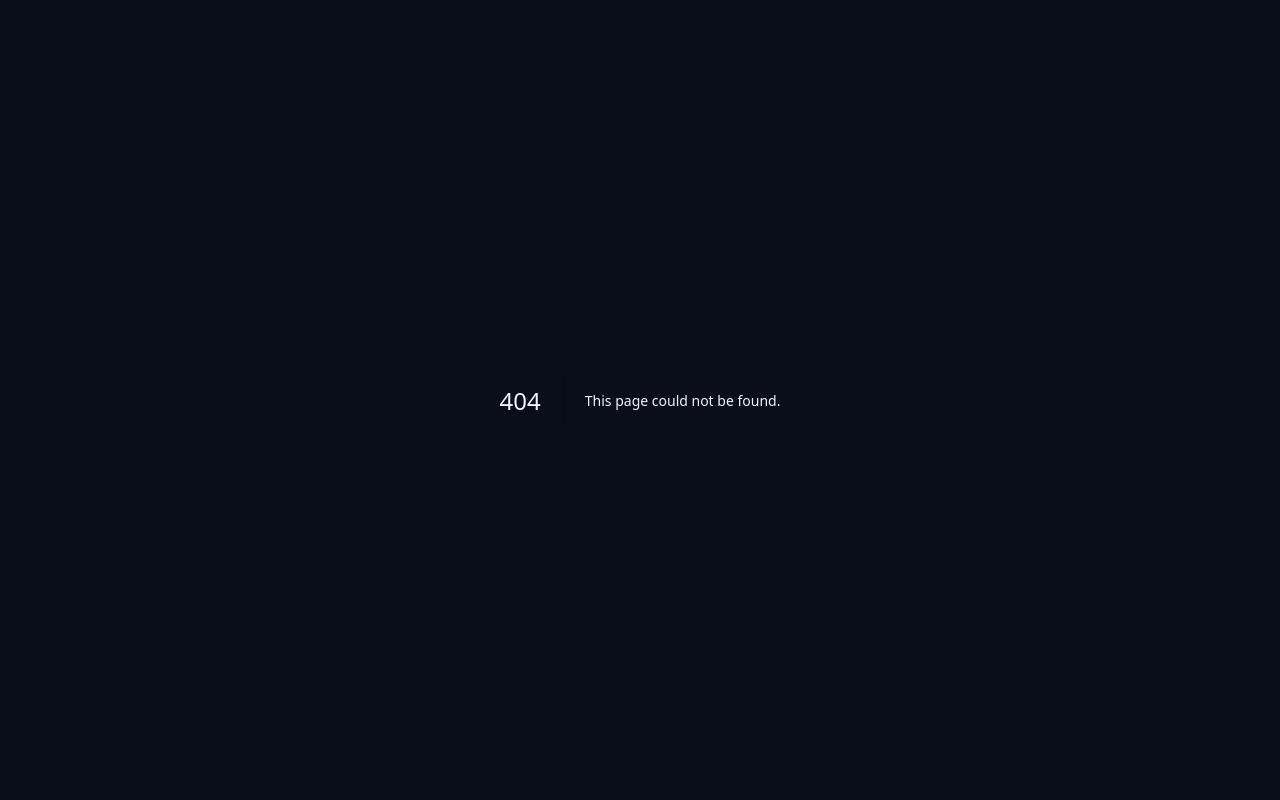
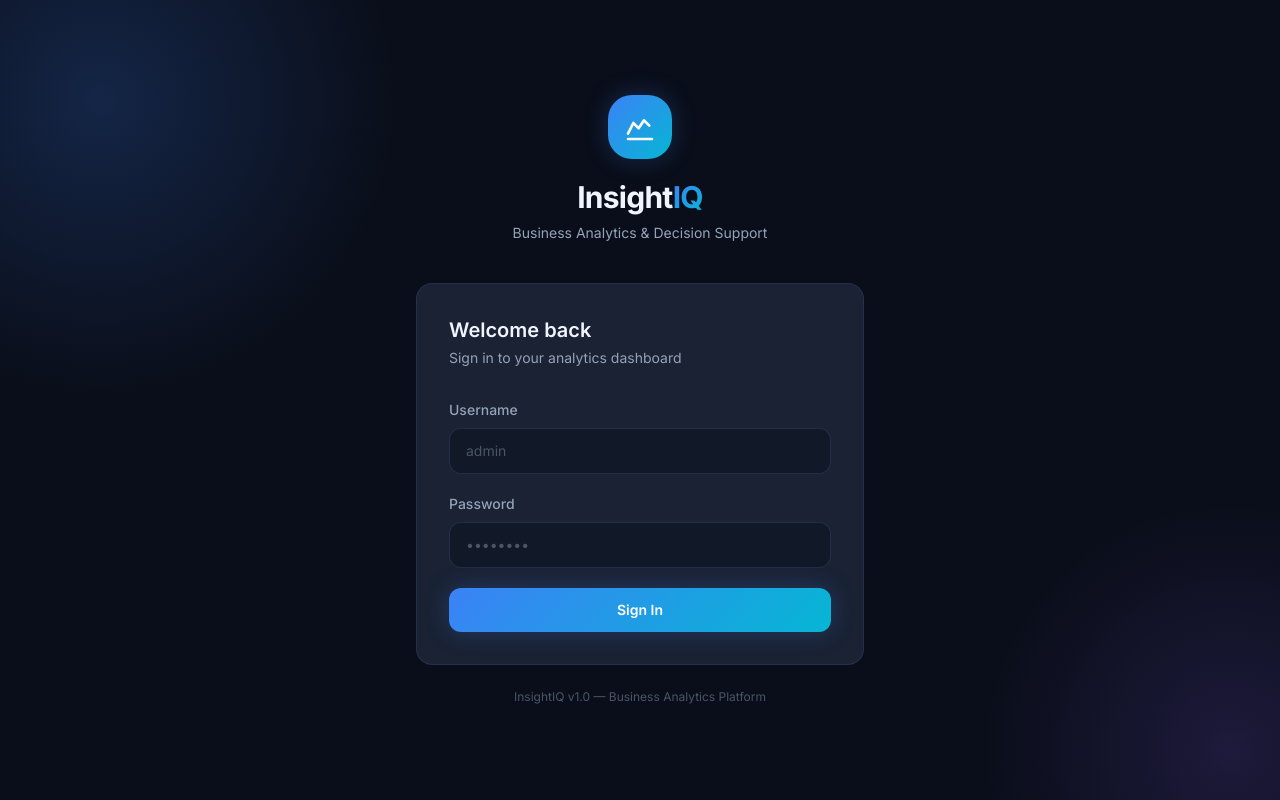
Before and after one commit to AnoopPatel582/InsightIQ, a Next.js app in the folder frontend/: page /login in a window 1280 px wide. Before the commit this address had no page. Built offline with nearby package versions, Linux system fonts and the light colour scheme.

Commit message:
step F2: login page — glassmorphism form, JWT auth, error handling, redirect

```diff
--- /dev/null
+++ b/frontend/app/login/layout.js
@@ -0,0 +1,6 @@
+export const metadata = {
+  title: "Sign In",
+  description: "Sign in to InsightIQ to access your analytics dashboard.",
+};
+
+export { default } from "./page";
--- /dev/null
+++ b/frontend/app/login/page.js
@@ -0,0 +1,188 @@
+"use client";
+
+import { useState, useEffect } from "react";
+import { useRouter } from "next/navigation";
+
+export default function LoginPage() {
+  const router = useRouter();
+  const [username, setUsername] = useState("");
+  const [password, setPassword] = useState("");
+  const [error, setError]       = useState("");
+  const [loading, setLoading]   = useState(false);
+
+  // If already logged in, skip to dashboard
+  useEffect(() => {
+    if (typeof window !== "undefined" && localStorage.getItem("access_token")) {
+      router.replace("/dashboard");
+    }
+  }, [router]);
+
+  async function handleSubmit(e) {
+    e.preventDefault();
+    setError("");
+
+    if (!username.trim() || !password) {
+      setError("Please enter both username and password.");
+      return;
+    }
+
+    setLoading(true);
+    try {
+      const res = await fetch("/api/auth/login", {
+        method: "POST",
+        headers: { "Content-Type": "application/json" },
+        body: JSON.stringify({ username: username.trim(), password }),
+      });
+
+      const data = await res.json();
+
+      if (res.ok) {
+        localStorage.setItem("access_token", data.access_token);
+        localStorage.setItem("username", username.trim());
+        router.push("/dashboard");
+      } else {
+        setError(data.detail || "Incorrect username or password.");
+      }
+    } catch {
+      setError("Cannot reach the server. Is the backend running?");
+    } finally {
+      setLoading(false);
+    }
+  }
+
+  return (
+    <main className="min-h-screen flex items-center justify-center bg-bg-primary px-4 relative overflow-hidden">
+
+      {/* ── Background glow orbs ─────────────────────────────── */}
+      <div
+        className="pointer-events-none absolute top-[-200px] left-[-200px] w-[600px] h-[600px] rounded-full opacity-20"
+        style={{ background: "radial-gradient(circle, #3b82f6, transparent 70%)" }}
+      />
+      <div
+        className="pointer-events-none absolute bottom-[-200px] right-[-200px] w-[500px] h-[500px] rounded-full opacity-15"
+        style={{ background: "radial-gradient(circle, #8b5cf6, transparent 70%)" }}
+      />
+
+      {/* ── Card ─────────────────────────────────────────────── */}
+      <div className="animate-fade-up w-full max-w-md">
+
+        {/* Logo + heading */}
+        <div className="text-center mb-10">
+          <div className="inline-flex items-center justify-center w-16 h-16 rounded-xl bg-gradient-blue shadow-glow-blue mb-5">
+            {/* Chart icon */}
+            <svg className="w-8 h-8 text-white" fill="none" viewBox="0 0 24 24" stroke="currentColor" strokeWidth={2}>
+              <path strokeLinecap="round" strokeLinejoin="round"
+                d="M3 17l4-8 4 4 4-6 4 4" />
+              <path strokeLinecap="round" strokeLinejoin="round"
+                d="M3 21h18" />
+            </svg>
+          </div>
+          <h1 className="text-3xl font-bold text-text-primary tracking-tight">
+            Insight<span className="text-gradient-blue">IQ</span>
+          </h1>
+          <p className="mt-2 text-sm text-text-secondary">
+            Business Analytics &amp; Decision Support
+          </p>
+        </div>
+
+        {/* Form card */}
+        <div className="glass-card p-8">
+          <h2 className="text-xl font-semibold text-text-primary mb-1">
+            Welcome back
+          </h2>
+          <p className="text-sm text-text-secondary mb-8">
+            Sign in to your analytics dashboard
+          </p>
+
+          <form onSubmit={handleSubmit} className="space-y-5" noValidate>
+
+            {/* Username */}
+            <div>
+              <label
+                htmlFor="username"
+                className="block text-sm font-medium text-text-secondary mb-2"
+              >
+                Username
+              </label>
+              <input
+                id="username"
+                type="text"
+                autoComplete="username"
+                value={username}
+                onChange={(e) => setUsername(e.target.value)}
+                placeholder="admin"
+                className="w-full px-4 py-3 rounded-md bg-bg-secondary border border-[rgba(99,130,201,0.2)]
+                           text-text-primary placeholder-text-muted text-sm
+                           focus:outline-none focus:border-accent-blue focus:ring-1 focus:ring-accent-blue
+                           transition-colors duration-200"
+                disabled={loading}
+              />
+            </div>
+
+            {/* Password */}
+            <div>
+              <label
+                htmlFor="password"
+                className="block text-sm font-medium text-text-secondary mb-2"
+              >
+                Password
+              </label>
+              <input
+                id="password"
+                type="password"
+                autoComplete="current-password"
+                value={password}
+                onChange={(e) => setPassword(e.target.value)}
+                placeholder="••••••••"
+                className="w-full px-4 py-3 rounded-md bg-bg-secondary border border-[rgba(99,130,201,0.2)]
+                           text-text-primary placeholder-text-muted text-sm
+                           focus:outline-none focus:border-accent-blue focus:ring-1 focus:ring-accent-blue
+                           transition-colors duration-200"
+                disabled={loading}
+              />
+            </div>
+
+            {/* Error message */}
+            {error && (
+              <div className="flex items-start gap-2 text-sm text-red-400 bg-red-400/10 border border-red-400/20 rounded-md px-4 py-3">
+                <svg className="w-4 h-4 mt-0.5 shrink-0" fill="currentColor" viewBox="0 0 20 20">
+                  <path fillRule="evenodd" d="M18 10a8 8 0 11-16 0 8 8 0 0116 0zm-7 4a1 1 0 11-2 0 1 1 0 012 0zm-1-9a1 1 0 00-1 1v4a1 1 0 102 0V6a1 1 0 00-1-1z" clipRule="evenodd" />
+                </svg>
+                <span>{error}</span>
+              </div>
+            )}
+
+            {/* Submit */}
+            <button
+              id="loginBtn"
+              type="submit"
+              disabled={loading}
+              className="w-full py-3 px-6 rounded-md font-semibold text-sm text-white
+                         bg-gradient-blue shadow-glow-blue
+                         hover:opacity-90 active:scale-[0.98]
+                         disabled:opacity-50 disabled:cursor-not-allowed
+                         transition-all duration-200"
+            >
+              {loading ? (
+                <span className="flex items-center justify-center gap-2">
+                  <svg className="w-4 h-4 animate-spin" fill="none" viewBox="0 0 24 24">
+                    <circle className="opacity-25" cx="12" cy="12" r="10" stroke="currentColor" strokeWidth="4" />
+                    <path className="opacity-75" fill="currentColor" d="M4 12a8 8 0 018-8v8z" />
+                  </svg>
+                  Signing in…
+                </span>
+              ) : (
+                "Sign In"
+              )}
+            </button>
+          </form>
+        </div>
+
+        {/* Footer note */}
+        <p className="text-center text-xs text-text-muted mt-6">
+          InsightIQ v1.0 &mdash; Business Analytics Platform
+        </p>
+      </div>
+    </main>
+  );
+}
```
